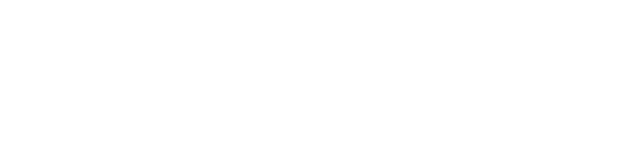
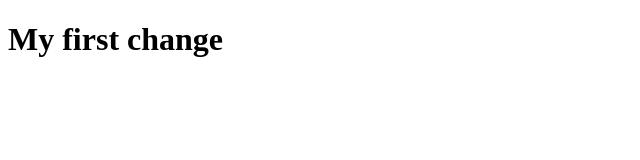
Before and after one commit to sharahzabin44/PH-project-2, a plain HTML site: page index.html in a window 1280 px wide. Shown: the whole page, without its empty margins (0-640 px from the left). Drawn offline with Linux system fonts and the light colour scheme.

Commit message:
git h1 tag

```diff
--- a/index.html
+++ b/index.html
@@ -7,6 +7,6 @@
     <title>My Second Git Hub Repo</title>
 </head>
 <body>
-
+    <h1>My first change</h1>
 </body>
 </html>
```
